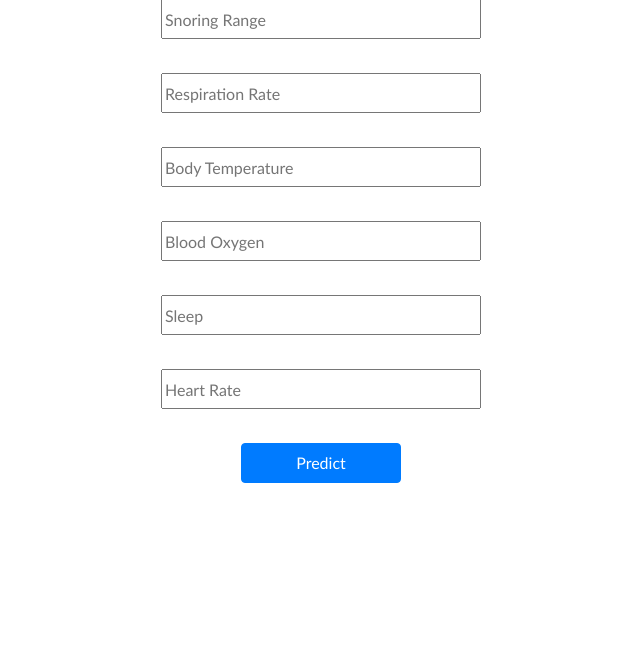
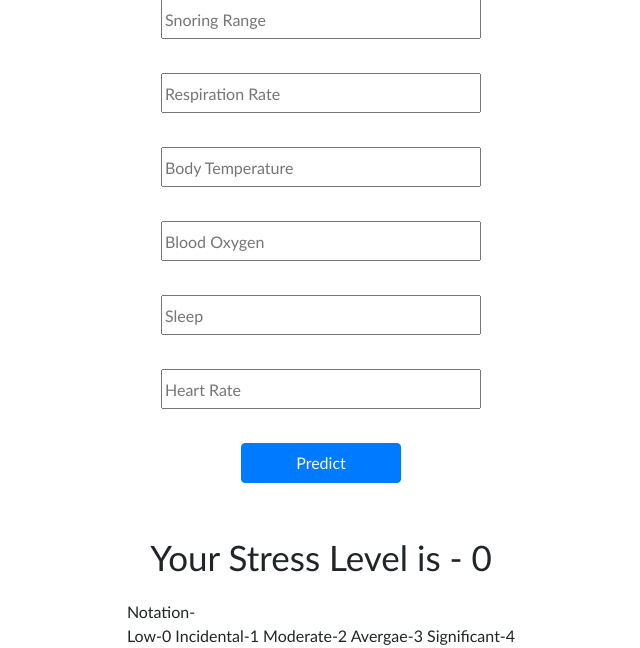
Before and after one commit to Prerit-Bhagat/ML_Website, a Flask app: page /calculate.html in a window 1280 px wide. Shown: the part 153-801 px from the top of the page, without its empty margins (319-959 px from the left). Before the commit the page ends 636 px from the top, so only its background shows below. Run offline with Flask 3, Linux system fonts and the light colour scheme; parts of the project's set-up code (start-up, migrations or seed data) failed here and were passed over; some libraries are stand-ins or nearby versions.

Commit message:
almostdone

```diff
--- a/app.py
+++ b/app.py
@@ -14,44 +14,32 @@ model = joblib.load("model.joblib")
 #     return render_template('index.html',title='home')
 
 @app.route('/')
-@app.route('/home')
+@app.route('/index.html')
 def Hello():
 
     return render_template('index.html')
 
 @app.route('/calculate.html',methods=['GET','POST'])
 def calculate():
+    pred='0'
     if request.method == "POST":
-        snoring_range = float(request.form.get("snoring_range"))
-        respiration_rate = float(request.form.get("respiration_rate"))
-        temprature= float(request.form.get("temperature"))
-        blood_oxygen=float( request.form.get("blood_oxygen"))
-        sleep= float(request.form.get("sleep"))
-        heart_rate = float(request.form.get("heart_rate"))
-        arr=np.array([snoring_range,respiration_rate,temprature,blood_oxygen,sleep,heart_rate])
-        arr=arr.reshape(1,-1)
-        pred=model.predict(arr)
-        # pred=pred[1]
-        flash("Your Stress Level is - ")
-        return render_template('calculate.html',prediciton=pred)
+        try:
+            snoring_range = float(request.form.get("snoring_range"))
+            respiration_rate = float(request.form.get("respiration_rate"))
+            temprature= float(request.form.get("temperature"))
+            blood_oxygen=float( request.form.get("blood_oxygen"))
+            sleep= float(request.form.get("sleep"))
+            heart_rate = float(request.form.get("heart_rate"))
+            arr=np.array([snoring_range,respiration_rate,temprature,blood_oxygen,sleep,heart_rate])
+            arr=arr.reshape(1,-1)
+            pred=model.predict(arr)
+            pred=pred[0]
+        except Exception as e:
+            flash(f"An error occurred: {e}", "error")
 
-    flash("Enter Valid credentials")
-    return render_template('calculate.html')
-@app.route('/predict',methods=['GET','POST'])
-def predict():
-    if request.method == "POST":
-        snoring_range = float(request.form.get("snoring_range"))
-        respiration_rate = float(request.form.get("respiration_rate"))
-        temprature= float(request.form.get("temperature"))
-        blood_oxygen=float( request.form.get("blood_oxygen"))
-        sleep= float(request.form.get("sleep"))
-        heart_rate = float(request.form.get("heart_rate"))
-        arr=np.array([snoring_range,respiration_rate,temprature,blood_oxygen,sleep,heart_rate])
-        arr=arr.reshape(1,-1)
-        pred=model.predict(arr)
-        return "prediction of stress - "+str(pred[0])
 
-    return render_template('calculate.html')
+    return render_template('calculate.html',prediction=pred)
+
 
 if __name__=='__main__':
     app.run(debug=True)
--- a/static/css/styles.css
+++ b/static/css/styles.css
@@ -28,3 +28,8 @@
     height: 2.5rem;
     margin-left: 5rem;
 }
+.Predict p
+{
+    font-size: 35px;
+    margin-top: 3rem;
+}
--- a/templates/calculate.html
+++ b/templates/calculate.html
@@ -61,6 +61,13 @@
             <!-- Submit button to trigger prediction -->
             <button type="submit" class="btn btn-primary btn-block btn-large">Predict</button>
         </form>
+        <div class="Predict">
+          <p>Your Stress Level is - {{prediction}}</p>
+        </div>
+        <div class="notations">
+          Notation- <br>Low-0 Incidental-1 Moderate-2 Avergae-3 Significant-4
+        </div>
     </div>
+
 </body>
 </html>
--- a/templates/index.html
+++ b/templates/index.html
@@ -57,8 +57,11 @@
     <p class="para">Want to calculate stress Level ?</p>
     <a href="calculate.html">Click Here</a>
 </div>
+<div class="news" style="font-size: 40px;">
+  Latest News
+</div>
   <main>
-    <div class="cards-container" id="cards-container" style="display:grid; grid-template-columns: 1fr 1fr; grid-template-rows: 1fr 1fr; width: 100%; position: absolute;">
+    <div class="cards-container" id="cards-container">
 
     </div>
 </main>
```
Also changed, not shown: static/css/styles2.css (+13 -9 lines).
